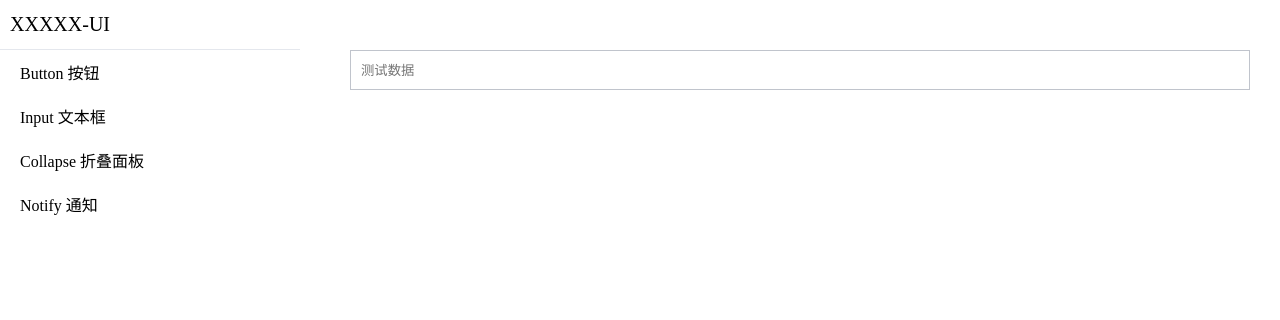
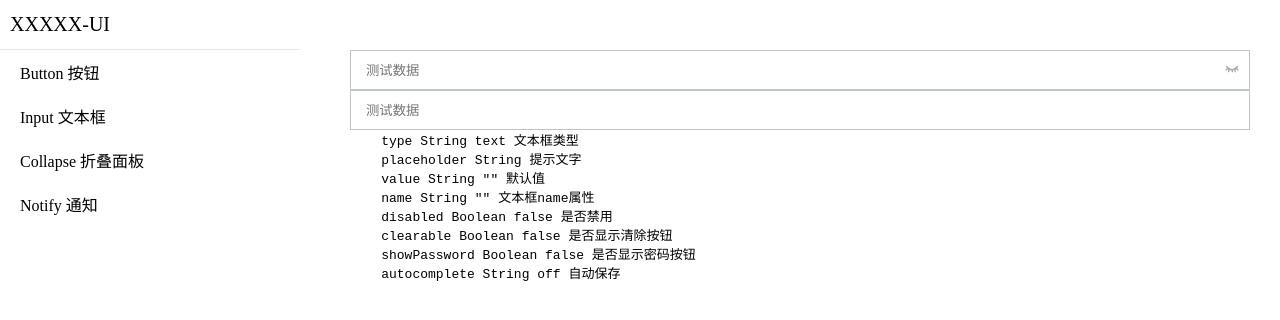
Before and after one commit to QIXIUQX/xxxxx-ui, a Vue app: page /input in a window 1280 px wide. Shown: the top 320 px of the page. Built offline with nearby package versions, Linux system fonts and the light colour scheme.

Commit message:
现在文本框类型是密码并且显示密码按钮存在，文本框的值也不会在覆盖显示密码按钮了

```diff
--- a/examples/views/input/Input.vue
+++ b/examples/views/input/Input.vue
@@ -4,11 +4,29 @@
  * @Autor: Seven
  * @Date: 2021-09-11 16:29:44
  * @LastEditors: Seven
- * @LastEditTime: 2021-09-11 16:43:53
+ * @LastEditTime: 2021-09-14 10:04:12
 -->
 <template>
   <div class="input">
-    <XInput type="text" placeholder="测试数据" v-model="input"></XInput>
+    <XInput
+      type="text"
+      placeholder="测试数据"
+      v-model="input"
+      showPassword
+    ></XInput>
+    <XInput type="password" placeholder="测试数据" v-model="input"></XInput>
+
+    <pre>
+    type String text 文本框类型
+    placeholder String 提示文字
+    value String "" 默认值
+    name String "" 文本框name属性
+    disabled Boolean false 是否禁用
+    clearable Boolean false 是否显示清除按钮
+    showPassword Boolean false 是否显示密码按钮
+    autocomplete String off 自动保存
+
+    </pre>
   </div>
 </template>
 
--- a/package.json
+++ b/package.json
@@ -1,6 +1,6 @@
 {
   "name": "xxxxx-ui",
-  "version": "0.1.7",
+  "version": "0.1.8",
   "private": false,
   "main": "dist/xxxxx-ui.umd.min.js",
   "author": {
--- a/packages/input/Input.vue
+++ b/packages/input/Input.vue
@@ -4,7 +4,7 @@
  * @Autor: Seven
  * @Date: 2021-09-09 18:13:52
  * @LastEditors: Seven
- * @LastEditTime: 2021-09-11 16:42:16
+ * @LastEditTime: 2021-09-14 10:08:54
 -->
 <template>
   <div
@@ -62,12 +62,6 @@ export default {
         return false;
       },
     },
-    clearable: {
-      type: Boolean,
-      default() {
-        return false;
-      },
-    },
     showPassword: {
       type: Boolean,
       default() {
--- a/packages/theme/src/input/input.scss
+++ b/packages/theme/src/input/input.scss
@@ -4,7 +4,7 @@
     border-radius: 5px;
 
     .x-input-inner {
-        padding: 0 10px;
+        padding: 0 30px 0 15px;
         width: 100%;
         height: 40px;
         outline: none;
```
